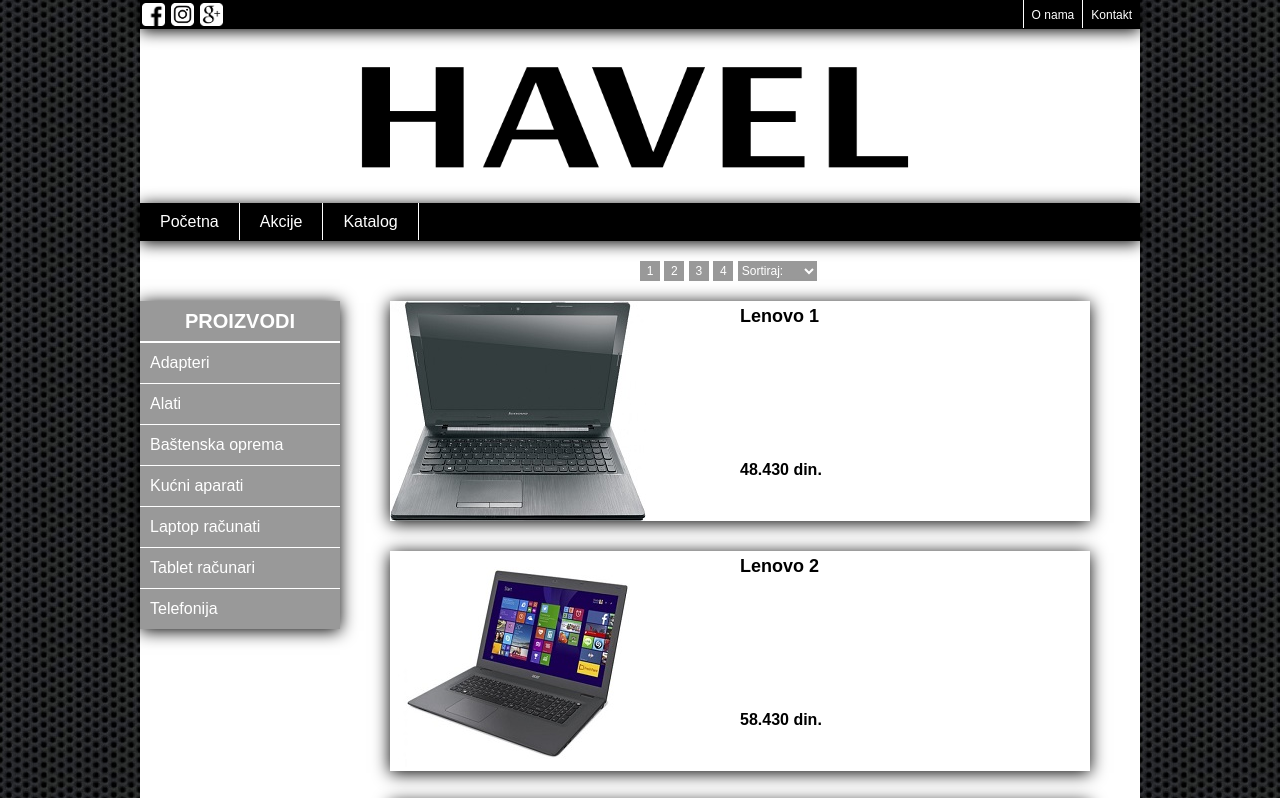
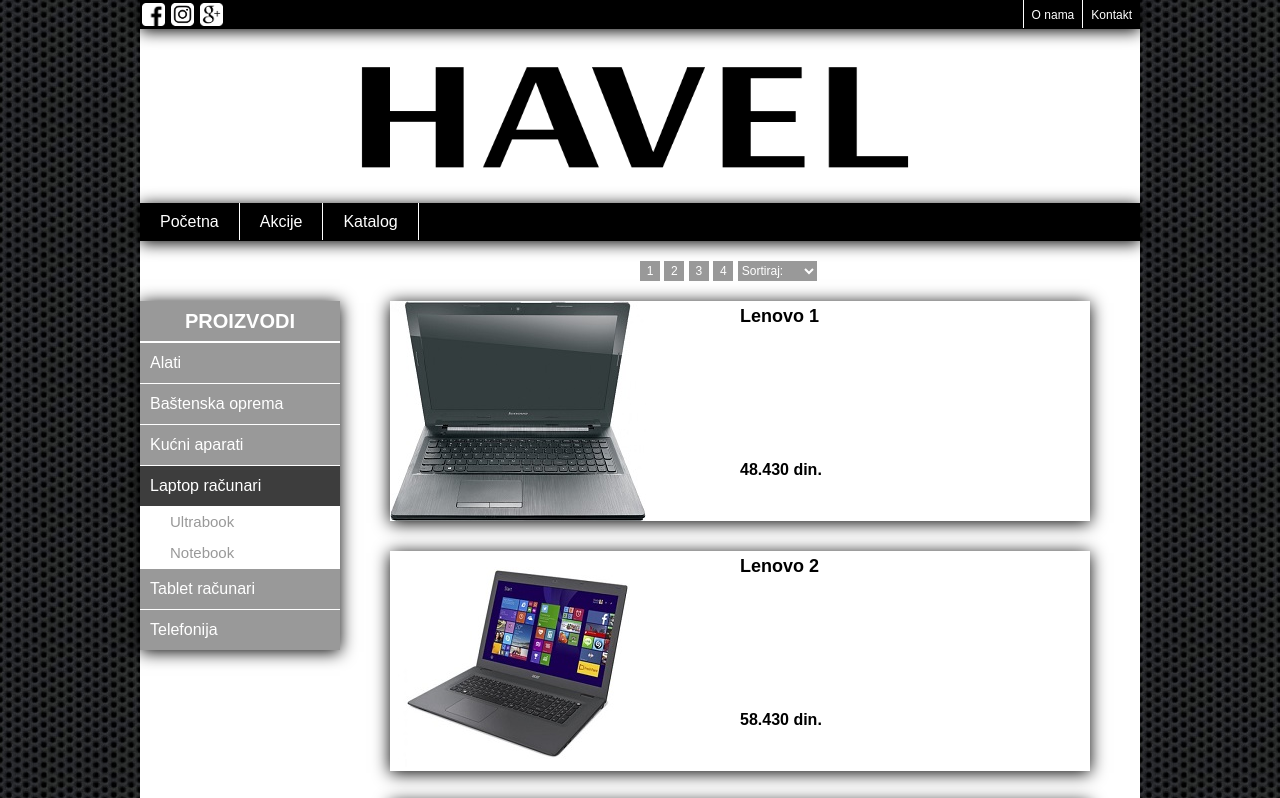
Before and after one commit to listons/havel, a plain HTML site: page laptops.html in a window 1280 px wide. Shown: the top 798 px of the page. Drawn offline with Linux system fonts and the light colour scheme.

Commit message:
Add files via upload

```diff
--- a/StyleLaptops.css
+++ b/StyleLaptops.css
@@ -87,6 +87,7 @@
     height: 20px;
     width: 20px;
 
+
 }
 .lista
 {
@@ -96,6 +97,7 @@
     background-color: #999999;
     border: 0px;
     height: 20px;
+
 }
 #dug1
 {
@@ -110,6 +112,7 @@
     height: 40px;
     margin-left: 150px;
     align-items: center;
+    z-index: 5;
 
 }
 #stranice2
@@ -121,6 +124,7 @@
     height: 40px;
     margin-left: 150px;
     align-items: center;
+    z-index: 5;
 
 }
 #navigacija
@@ -200,7 +204,7 @@
     width: 200px;
     height: auto;
     box-shadow: 0px 2px 16px 0px rgba(0,0,0,2);
-    background-color: #999999;
+
 
 }
 #navigacija a
@@ -208,8 +212,11 @@
     text-decoration: none;
 }
 
+
+
 .naviItems
 {
+    background-color: #999999;
     padding-left: 10px;
     color: white;
     height:40px;
@@ -219,9 +226,28 @@
     border: 3px solid white;
     border-width:0px 0px 1px 0px;
 }
+.naviPodItems
+{
+    padding-left: 30px;
+    color: #999999;
+    height:30px;
+    text-align: left;
+    line-height:30px;
+    font-size: 15px;
+    border: 3px solid white;
+    border-width:0px 0px 1px 0px;
+    background-color: white;
+    cursor: pointer;
+
+}
 .naviItems:hover
 {
     background-color: #3D3D3D;
+}
+.naviPodItems:hover
+{
+    background-color: #999999;
+    color: white;
 }
 
 #naviNaslov
@@ -233,10 +259,11 @@
     line-height:40px;
     border: 3px solid white;
     border-width:0px 0px 2px 0px;
+    background-color: #999999;
 
 }
 
-#naviPoslednji
+#naviTel
 {
     padding-left: 10px;
     color: white;
@@ -245,8 +272,14 @@
     line-height:40px;
     font-size: 16px;
     border: 0px;
+    background-color: #999999;
 }
-#naviPoslednji:hover
+#naviTel:hover
 {
     background-color: #3D3D3D;
 }
+
+#naviLaptop
+{
+    background-color: #3D3D3D;
+}
--- a/laptops.html
+++ b/laptops.html
@@ -41,21 +41,19 @@
         <div id="navigacija" >
             <div id="naviNaslov">PROIZVODI</div>
             <a href="">
-            <div class="naviItems">Adapteri</div></a>
+            <div class="naviItems" id="naviAlati">Alati</div></a>
             <a href="">
-            <div class="naviItems">Alati</div></a>
+            <div class="naviItems" id="naviBasta">Baštenska oprema</div></a>
             <a href="">
-            <div class="naviItems">Baštenska oprema</div></a>
-            <a href="">
-            <div class="naviItems">Kućni aparati</div></a>
+            <div class="naviItems" id="naviKucni">Kućni aparati</div></a>
             <a href="laptops.html">
-            <div class="naviItems">Laptop računati</div></a>
-
-
+            <div class="naviItems" id="naviLaptop">Laptop računari</div></a>
+                <div class="naviPodItems">Ultrabook</div>
+                <div class="naviPodItems">Notebook</div>
             <a href="">
             <div class="naviItems">Tablet računari</div></a>
             <a href="">
-            <div  id="naviPoslednji">Telefonija</div></a>
+            <div  id="naviTel">Telefonija</div></a>
         </div>
 
         <div id="stranice1">
```
